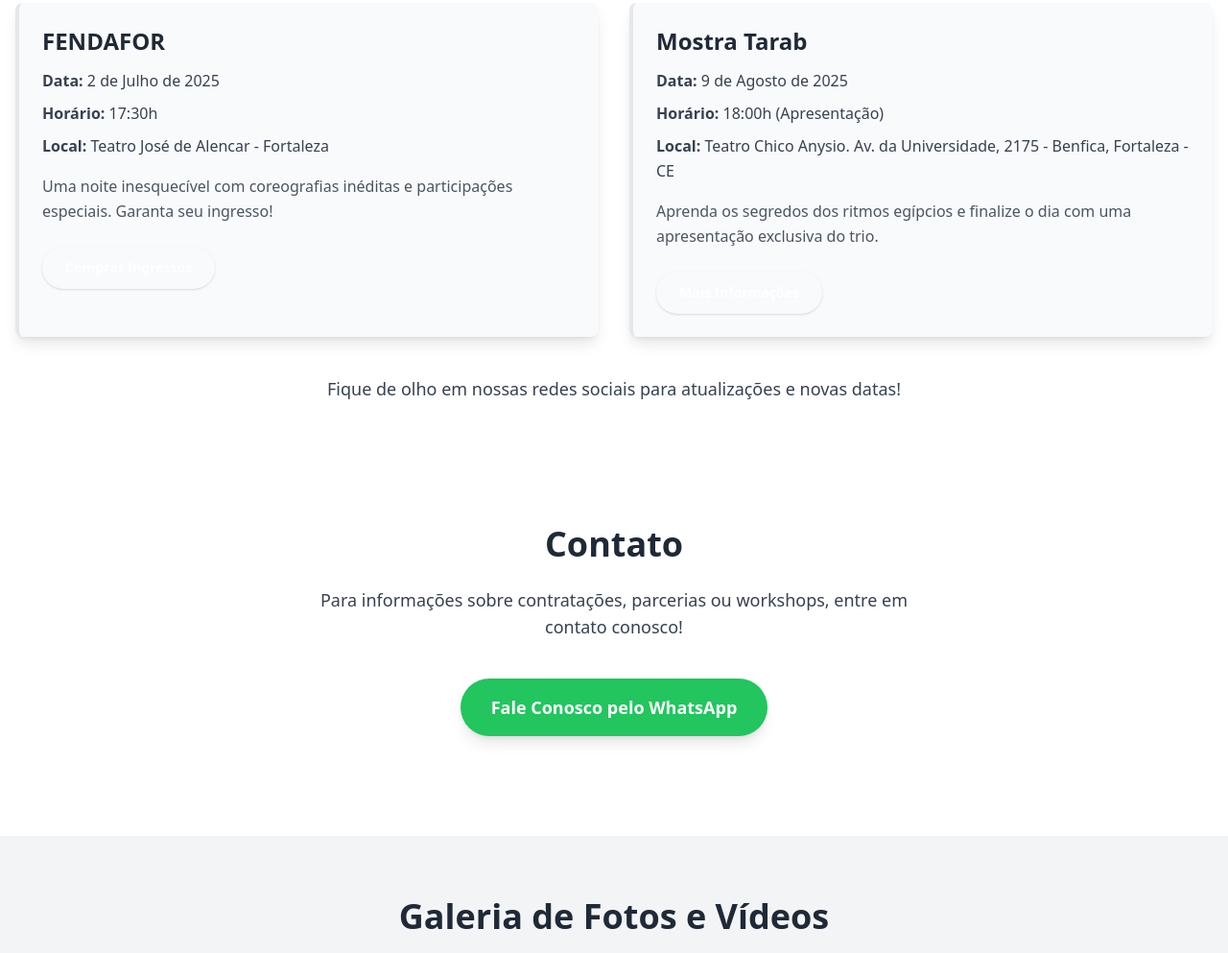
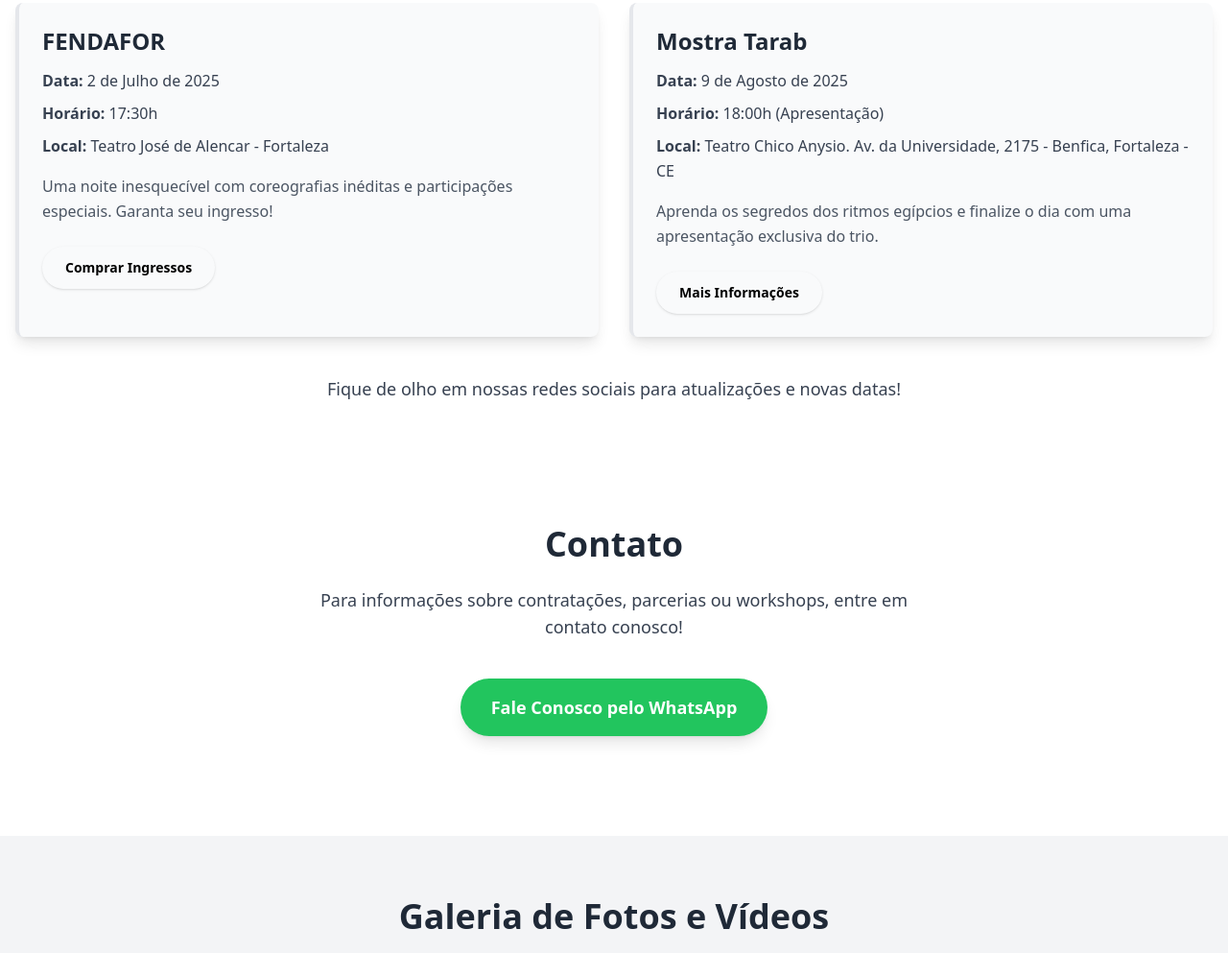
Before and after one commit to maydreadful/trio-hecate, a website: page index.html in a window 1280 px wide. Shown: the part 3157-4150 px from the top of the page at 96% size. Drawn offline with nearby package versions, Linux system fonts and the light colour scheme; files that its build step writes are made by us from their sources.

Commit message:
botão ingressos

```diff
--- a/index.html
+++ b/index.html
@@ -116,7 +116,7 @@
                         <p class="text-gray-700 mb-2"><strong>Horário:</strong> 17:30h</p>
                         <p class="text-gray-700 mb-4"><strong>Local:</strong> Teatro José de Alencar - Fortaleza</p>
                         <p class="text-gray-600 mb-6">Uma noite inesquecível com coreografias inéditas e participações especiais. Garanta seu ingresso!</p>
-                        <a href="#" class="inline-block bg-brown-medium text-white px-6 py-3 rounded-full text-sm font-semibold hover:bg-brown-dark transition duration-300 shadow">Comprar Ingressos</a>
+                        <a href="#" class="inline-block bg-brown-medium text-black px-6 py-3 rounded-full text-sm font-semibold hover:bg-brown-dark transition duration-300 shadow">Comprar Ingressos</a>
                     </div>
                     <div class="bg-gray-50 rounded-lg shadow-lg p-6 text-left border-l-4 border-brown-medium hover:shadow-xl transition duration-300">
                         <h3 class="text-2xl font-semibold text-brown-dark mb-3">Mostra Tarab</h3>
@@ -125,7 +125,7 @@
                         <p class="text-gray-700 mb-4"><strong>Local:</strong> Teatro Chico Anysio.
 Av. da Universidade, 2175 - Benfica, Fortaleza - CE</p>
                         <p class="text-gray-600 mb-6">Aprenda os segredos dos ritmos egípcios e finalize o dia com uma apresentação exclusiva do trio.</p>
-                        <a href="#" class="inline-block bg-brown-medium text-white px-6 py-3 rounded-full text-sm font-semibold hover:bg-brown-dark transition duration-300 shadow">Mais Informações</a>
+                        <a href="https://www.instagram.com/tarab.ceara/" class="inline-block bg-brown-medium text-black px-6 py-3 rounded-full text-sm font-semibold hover:bg-brown-dark transition duration-300 shadow">Mais Informações</a>
                     </div>
                 </div>
                 <p class="text-lg text-gray-700 max-w-3xl mx-auto mt-10">Fique de olho em nossas redes sociais para atualizações e novas datas!</p>
```
